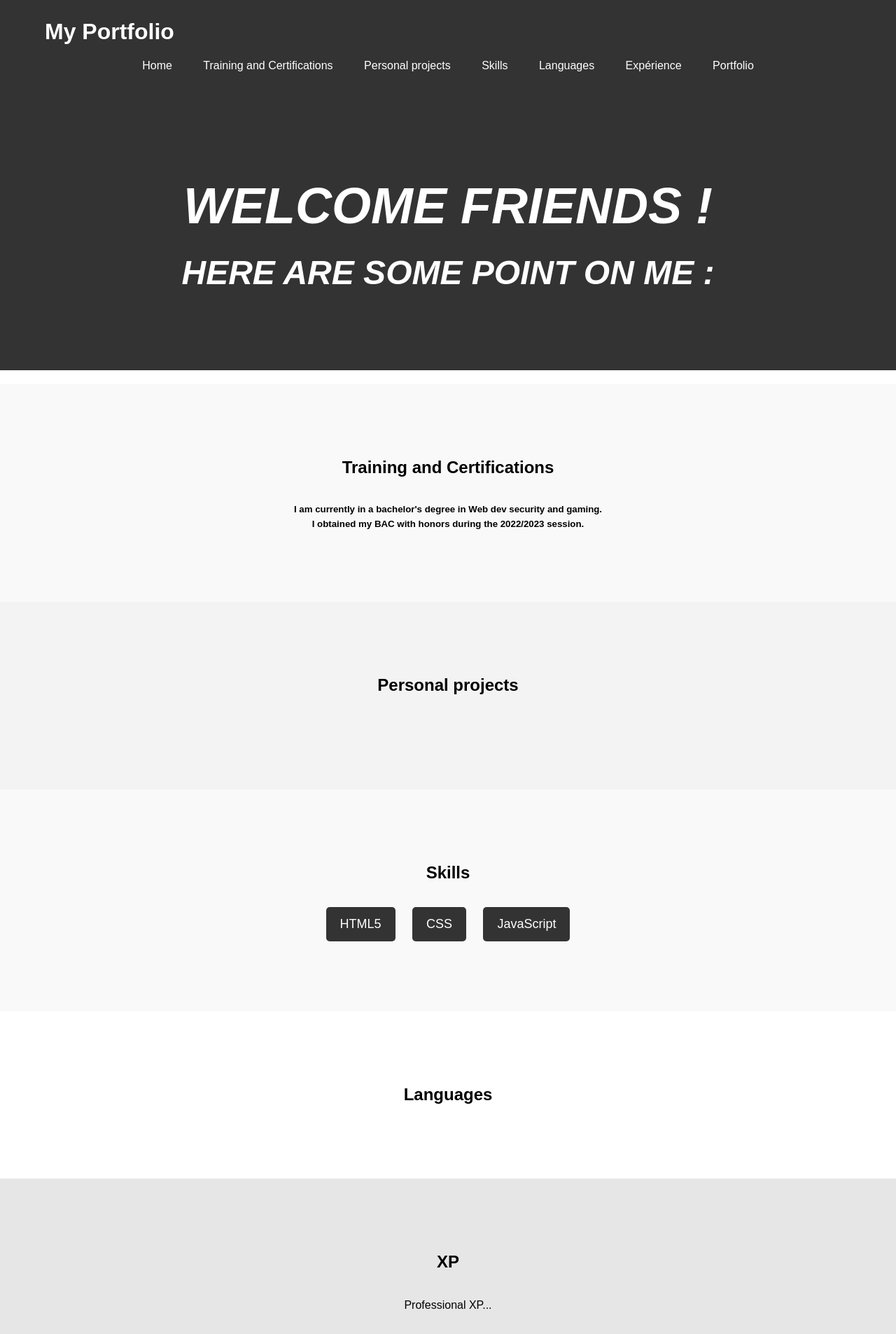
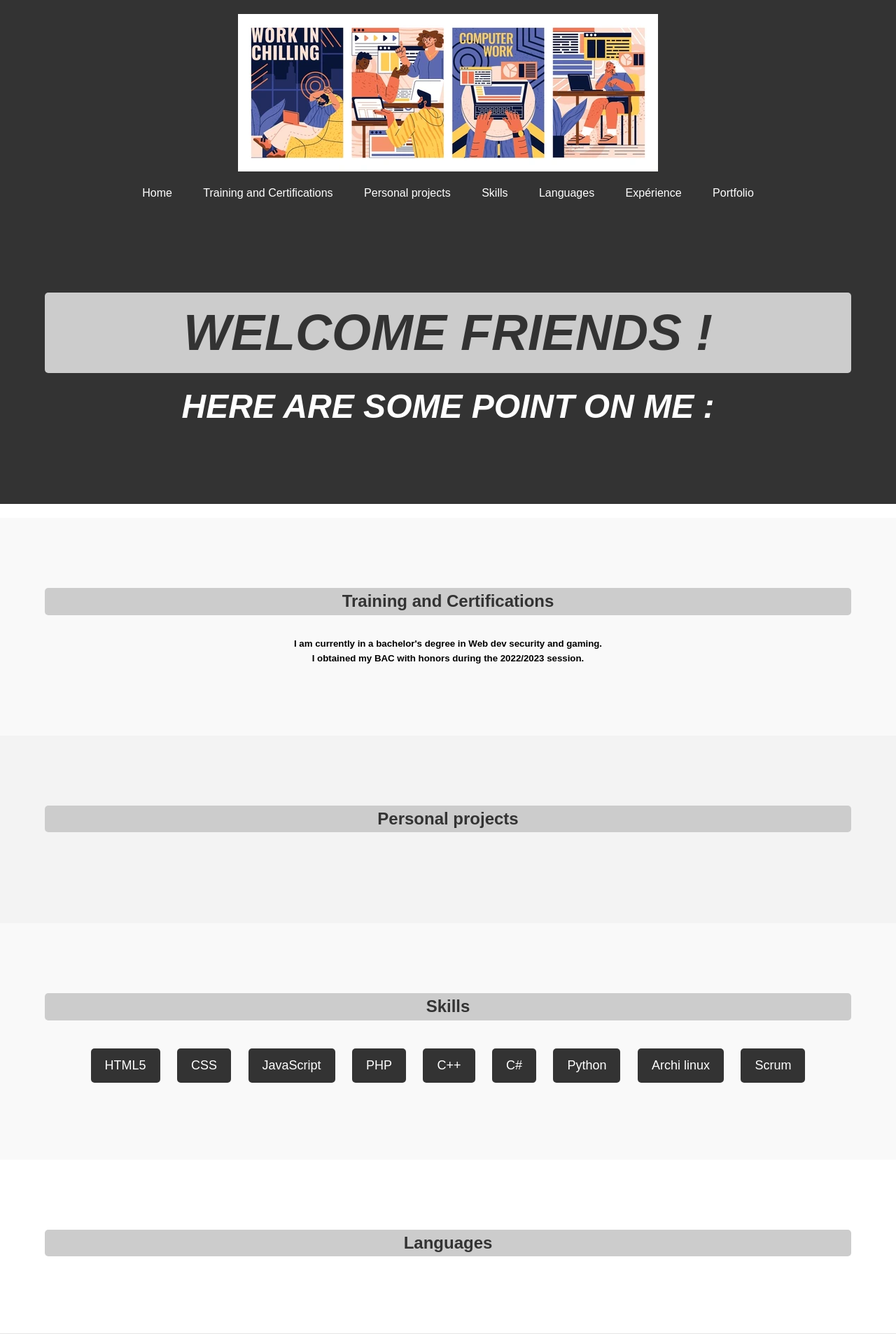
Before and after one commit to Lucky31001/Portefolio, a PHP site: page / in a window 1280 px wide. Shown: the top 1906 px of the page at 70% size. Run offline with PHP 8.4, Linux system fonts and the light colour scheme.

Commit message:
rajout de compétence + un peu de css

```diff
--- a/index.html
+++ b/index.html
@@ -9,8 +9,8 @@
     <body>
         <header>
             <div class="container">
-                <h1>My Portfolio</h1>
                 <nav>
+                    <img src="image/Baniere.webp" alt="">
                     <ul>
                         <li><a href="#accueil">Home</a></li>
                         <li><a href="#formation">Training and Certifications</a></li>
@@ -56,7 +56,12 @@
                     <li>HTML5</li>
                     <li>CSS</li>
                     <li>JavaScript</li>
-                    <!-- Autres compétences -->
+                    <li>PHP</li>
+                    <li>C++</li>
+                    <li>C#</li>
+                    <li>Python</li>
+                    <li>Archi linux</li>
+                    <li>Scrum</li>
                 </ul>
             </div>
         </section>
@@ -178,7 +183,6 @@
             </div>
         </section>
 
-    <!--
         <section id="contact" class="section contact">
             <div class="container">
                 <h2>Contact</h2>
@@ -193,7 +197,7 @@
                 </form>
             </div>
         </section>
-    -->
+
         <footer>
             <div class="container">
                 <p>&copy; 2024 My Portfolio | All rights reserved.</p>
--- a/style.css
+++ b/style.css
@@ -124,7 +124,7 @@ section {
 .competences ul li {
     display: inline-block;
     font-size: 18px;
-    margin: 0 10px;
+    margin: 10px 10px;
     padding: 10px 20px;
     background-color: #333;
     color: #fff;
@@ -261,3 +261,10 @@ footer {
     text-align: center;
     padding: 20px 0;
 }
+
+h2{
+    background-color: #ccc;
+    color: #333;
+    border-radius: 5px;
+    margin-bottom: 10px;
+}
```
Also changed, not shown: Image/Baniere.webp (added).
